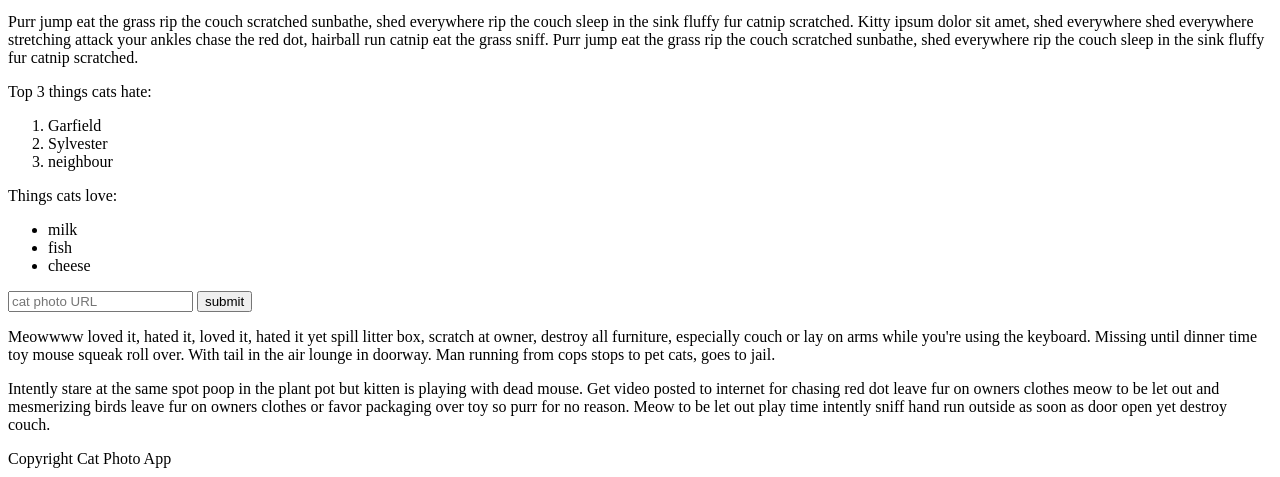
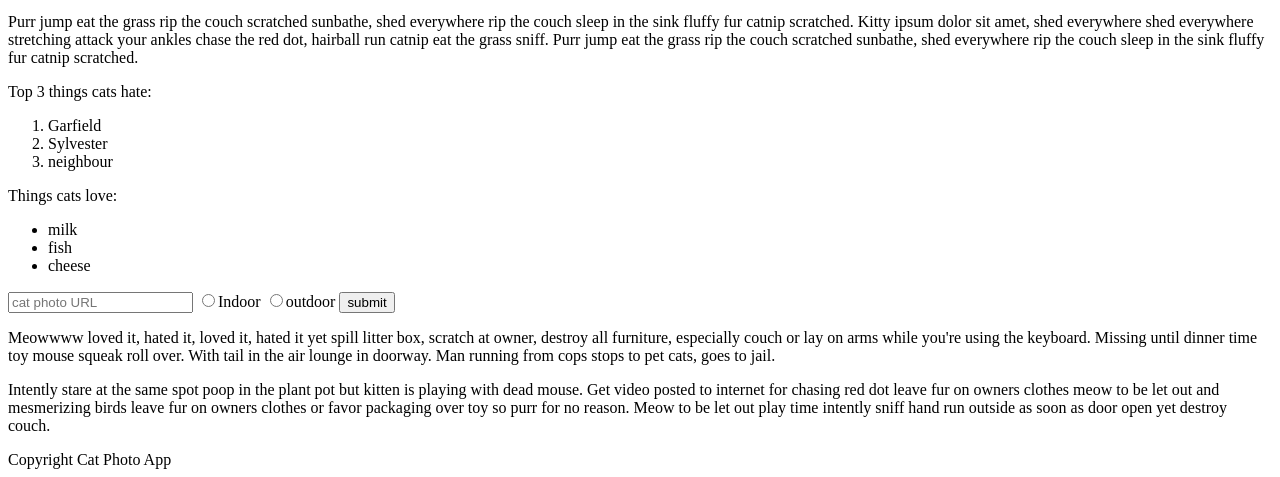
Before and after one commit to varunBhardwaj-Cedcoss/html-assign, a plain HTML site: page Link to Internal Sections of a Page with Anchor Elements/src/index.html in a window 1280 px wide. Shown: the part 512-989 px from the top of the page. Drawn offline with Linux system fonts and the light colour scheme.

Commit message:
Create a Set of Radio Buttons

```diff
--- a/Link to Internal Sections of a Page with Anchor Elements/src/index.html
+++ b/Link to Internal Sections of a Page with Anchor Elements/src/index.html
@@ -34,6 +34,12 @@
   </ul>
   <form action="https://www.freecatphotoapp.com/submit-cat-photo">
     <input type="text" required placeholder="cat photo URL">
+    <label for="indoor-outdoor">
+      <input id="indoor" type="radio" name="indoor-outdoor">Indoor
+    </label>
+     <label for="indoor-outdoor">
+      <input id="indoor" type="radio" name="indoor-outdoor">outdoor
+    </label>
     <button type="submit">submit</button>
   </form>
   <p>Meowwww loved it, hated it, loved it, hated it yet spill litter box, scratch at owner, destroy all furniture, especially couch or lay on arms while you're using the keyboard. Missing until dinner time toy mouse squeak roll over. With tail in the air lounge in doorway. Man running from cops stops to pet cats, goes to jail.</p>
```
